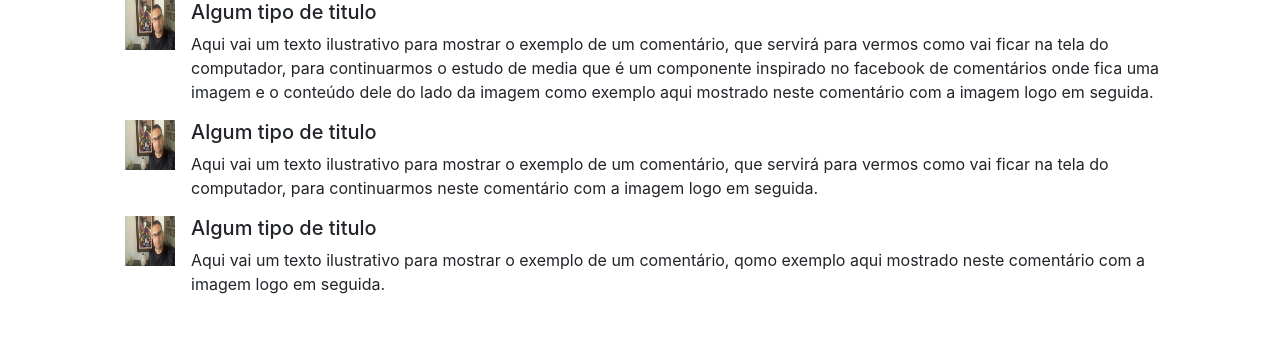
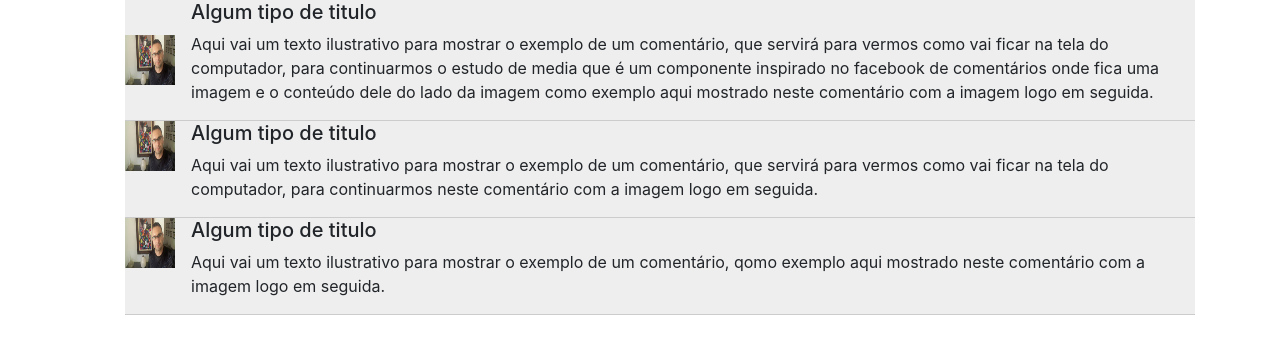
Before and after one commit to deusyvan/bootstrap4, a PHP site: page / in a window 1280 px wide. Shown: the top 354 px of the page. Run offline with PHP 8.4, Linux system fonts and the light colour scheme.

Commit message:
Colocando a img no centro do conteúdo

```diff
--- a/index.php
+++ b/index.php
@@ -12,13 +12,18 @@
 		      width: 50px;
 		      height: 50px;
 		  }
+
+		  .media {
+		      background-color: #EEEEEE;
+		      border-bottom: 1px solid #CCC;
+		  }
 		</style>
 	</head>
 	<body>
 		<div class="container">
 			<ul class="list-unstylied">
         		<li class="media">
-        			<img alt="" src="assets/images/me.jpg" class="mr-3 avatar">
+        			<img alt="" src="assets/images/me.jpg" class="mr-3 avatar align-self-center">
         			<div class="media-body">
         				<h5>Algum tipo de titulo</h5>
         				<p>Aqui vai um texto ilustrativo para mostrar o exemplo de um comentário,
```
